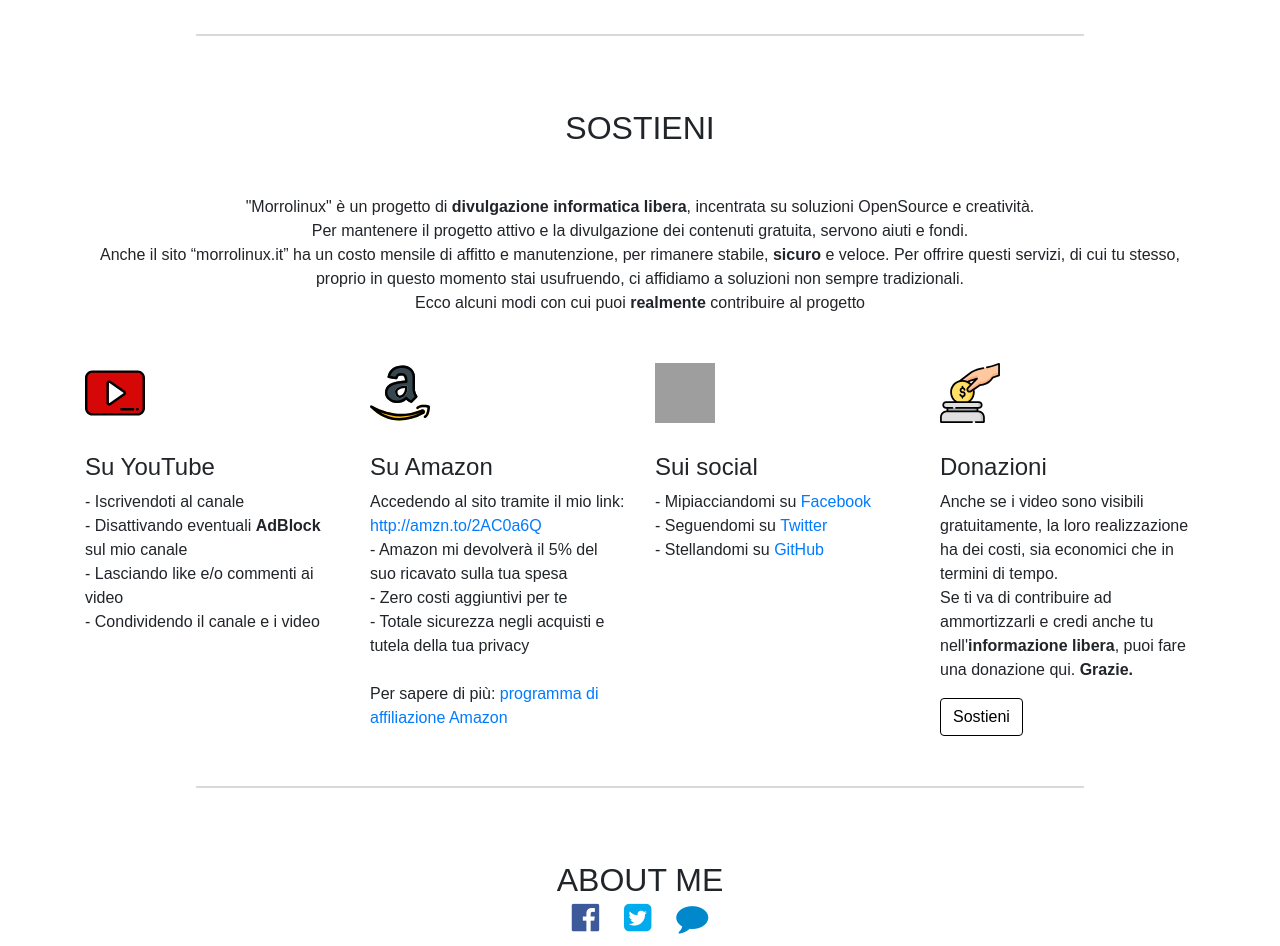
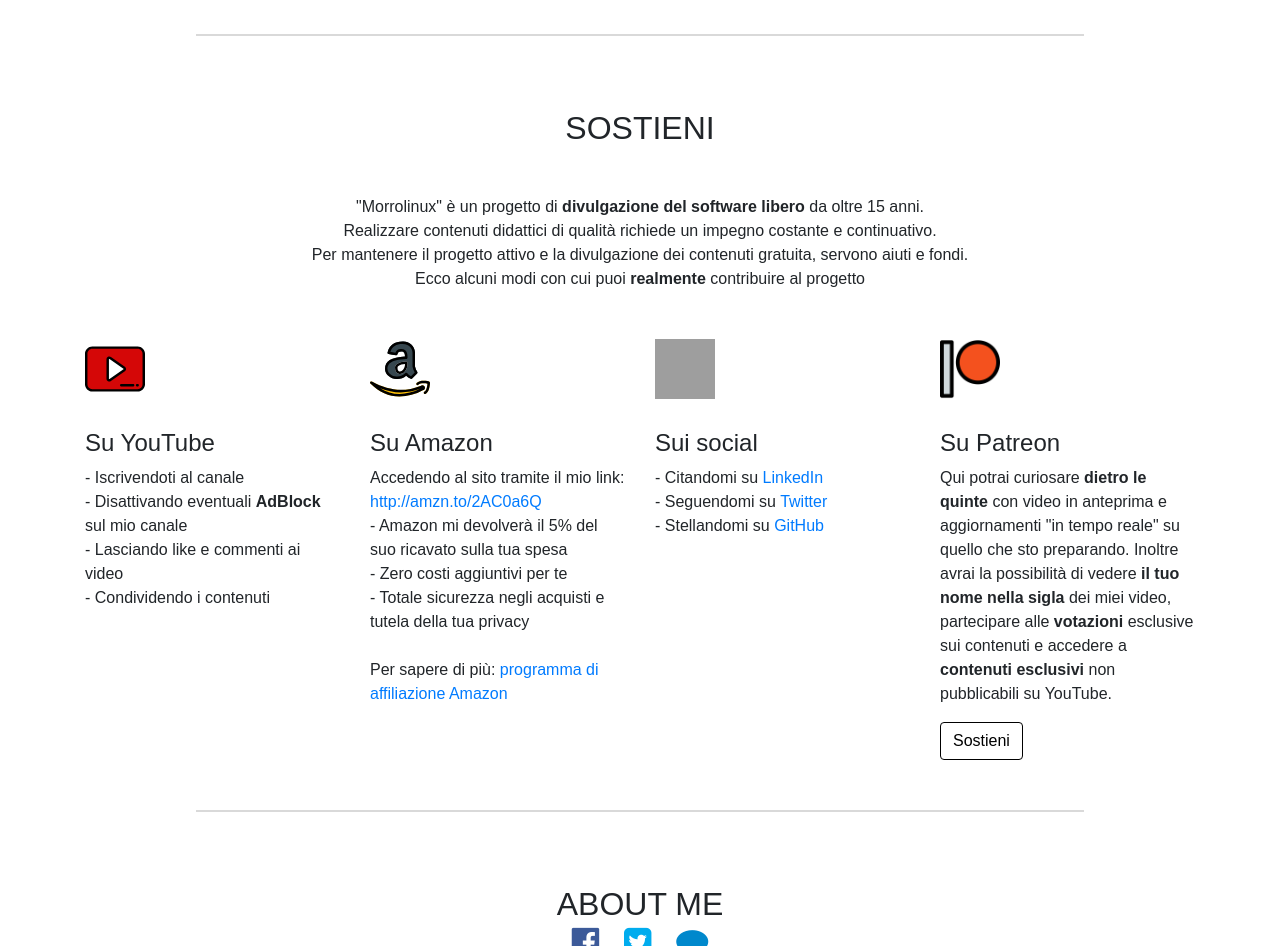
Before and after one commit to morrolinuxyt/m3, a PHP site: page / in a window 1280 px wide. Shown: the part 3084-4030 px from the top of the page. Run offline with PHP 8.4, Linux system fonts and the light colour scheme; some libraries are stand-ins or nearby versions; grey boxes are pictures that could not be loaded.

Commit message:
update sostieni

```diff
--- a/index.php
+++ b/index.php
@@ -282,10 +282,9 @@ AUTHOR: Riccardo Carissimi
     <div class="container">
       <h2 class="my-5 text-center">SOSTIENI</h2>
       <p class="mb-5 text-center">
-        "Morrolinux" è un progetto di <strong>divulgazione informatica libera</strong>, incentrata su soluzioni OpenSource e creatività.<br />
-          Per mantenere il progetto attivo e la divulgazione dei contenuti gratuita, servono aiuti e fondi.<br />
-          Anche il sito “morrolinux.it” ha un costo mensile di affitto e manutenzione, per rimanere stabile, <strong>sicuro</strong> e veloce.
-          Per offrire questi servizi, di cui tu stesso, proprio in questo momento stai usufruendo, ci affidiamo a soluzioni non sempre tradizionali.<br />
+        "Morrolinux" è un progetto di <strong>divulgazione del software libero</strong> da oltre 15 anni.<br />
+	  Realizzare contenuti didattici di qualità richiede un impegno costante e continuativo. <br>
+	Per mantenere il progetto attivo e la divulgazione dei contenuti gratuita, servono aiuti e fondi.<br />
           Ecco alcuni modi con cui puoi <strong>realmente</strong> contribuire al progetto
       </p>
 
@@ -298,8 +297,8 @@ AUTHOR: Riccardo Carissimi
             <p>
               - Iscrivendoti al canale<br />
               - Disattivando eventuali <strong>AdBlock</strong> sul mio canale<br />
-              - Lasciando like e/o commenti ai video<br />
-              - Condividendo il canale e i video<br />
+              - Lasciando like e commenti ai video<br />
+              - Condividendo i contenuti<br />
             </p>
           </div>
         </div>
@@ -323,7 +322,7 @@ AUTHOR: Riccardo Carissimi
             <img src="img/fluid/share.svg" alt="img">
             <h4>Sui social</h4>
             <p>
-              - Mipiacciandomi su <a href="https://www.facebook.com/MorrolinuxOfficial/" target="blank_">Facebook</a><br />
+              - Citandomi su <a href="https://www.linkedin.com/in/morenorazzoli" target="blank_">LinkedIn</a><br />
               - Seguendomi su <a href="https://twitter.com/morrolinux" target="blank_">Twitter</a><br />
               - Stellandomi su <a href="https://github.com/morrolinux" target="blank_">GitHub</a><br />
             </p>
@@ -332,12 +331,12 @@ AUTHOR: Riccardo Carissimi
 
         <div class="col-lg-3">
           <div class="text-column">
-            <img src="img/fluid/donation.svg" alt="img">
-            <h4>Donazioni</h4>
+            <img src="img/fluid/patreon.png" alt="img">
+            <h4>Su Patreon</h4>
             <p>
-              Anche se i video sono visibili gratuitamente, la loro realizzazione ha dei costi, sia economici che in termini di tempo.<br />Se ti va di contribuire ad ammortizzarli e credi anche tu nell'<strong>informazione libera</strong>, puoi fare una donazione qui. <b>Grazie.</b>
+ 		Qui potrai curiosare <b>dietro le quinte</b> con video in anteprima e aggiornamenti "in tempo reale" su quello che sto preparando. Inoltre avrai la possibilità di vedere <b>il tuo nome nella sigla</b> dei miei video, partecipare alle <b>votazioni</b> esclusive sui contenuti e accedere a <b>contenuti esclusivi</b> non pubblicabili su YouTube.
             </p>
-            <a title="Sostieni" href="https://paypal.me/MorenoRazzoli" class="btn btn-primary mt-auto" target="_blank">Sostieni</a>
+            <a title="Sostieni" href="https://www.patreon.com/Morrolinux" class="btn btn-primary mt-auto" target="_blank">Sostieni</a>
           </div>
         </div>
 
```
Also changed, not shown: img/fluid/patreon.png (added).
